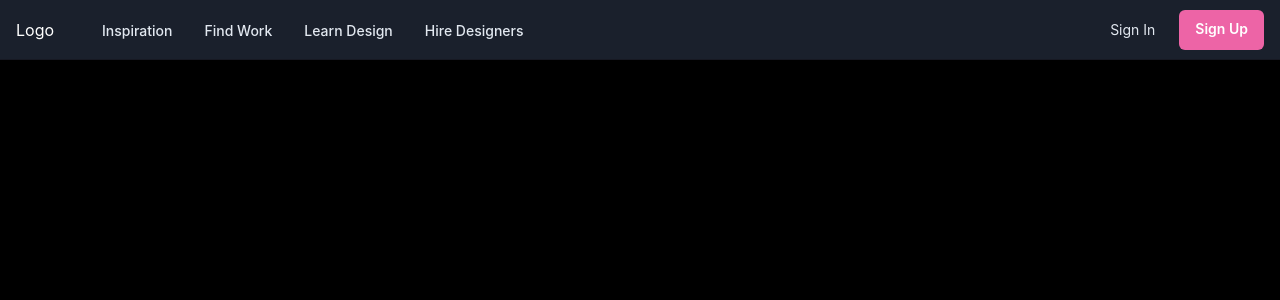
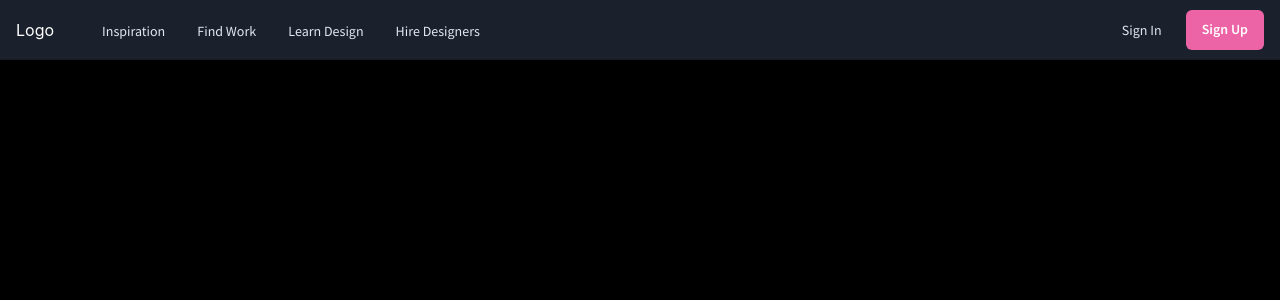
Before and after one commit to yewyewXD/client_zoee-astro, a Next.js app: page / in a window 1280 px wide. Shown: the top 300 px of the page. Built offline with nearby package versions, Linux system fonts and the light colour scheme.

Commit message:
add source sans pro google font

```diff
--- a/pages/_app.js
+++ b/pages/_app.js
@@ -1,11 +1,19 @@
 import { ChakraProvider } from "@chakra-ui/react";
 import theme from "../theme";
+import { Source_Sans_Pro } from "@next/font/google";
+
+const ssp = Source_Sans_Pro({
+  subsets: ["latin"],
+  weight: ["400", "600", "700"],
+});
 
 function MyApp({ Component, pageProps }) {
   return (
-    <ChakraProvider theme={theme}>
-      <Component {...pageProps} />
-    </ChakraProvider>
+    <main className={ssp.className}>
+      <ChakraProvider theme={theme}>
+        <Component {...pageProps} />
+      </ChakraProvider>
+    </main>
   );
 }
 
```
